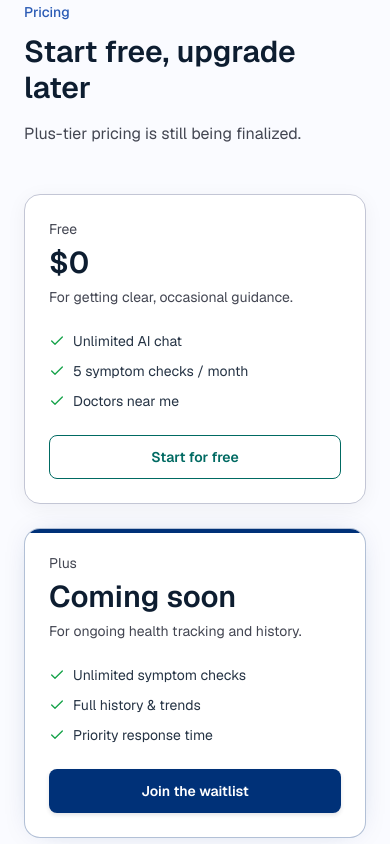
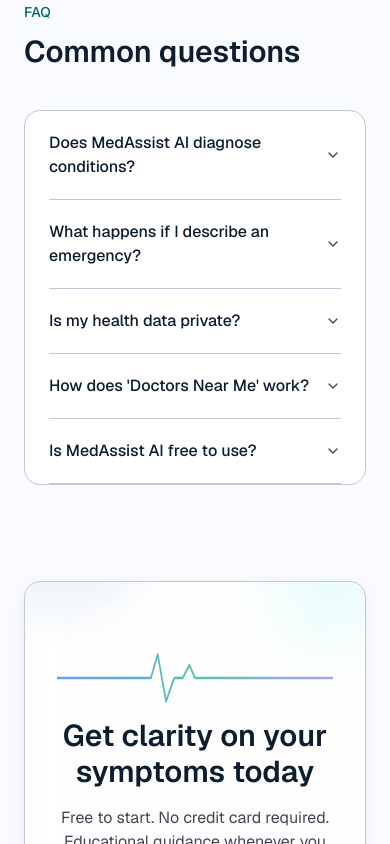
Before and after one commit to anubhab7105/MedAssist_AI, a Next.js app in the folder frontend/: page / in a window 390 px wide. Shown: the part 6140-6984 px from the top of the page. Built offline with nearby package versions, Linux system fonts and the light colour scheme; no server answers.

Commit message:
refactor: remove Pricing component and update navigation and footer links accordingly

```diff
--- a/frontend/app/(marketing)/page.tsx
+++ b/frontend/app/(marketing)/page.tsx
@@ -2,7 +2,6 @@ import { Hero } from "@/components/landing/hero";
 import { Features } from "@/components/landing/features";
 import { HowItWorks } from "@/components/landing/how-it-works";
 import { Screenshots } from "@/components/landing/screenshots";
-import { Pricing } from "@/components/landing/pricing";
 import { FAQ } from "@/components/landing/faq";
 import { Contact } from "@/components/landing/contact";
 import { CTA } from "@/components/landing/cta";
@@ -14,7 +13,6 @@ export default function HomePage() {
       <Features />
       <HowItWorks />
       <Screenshots />
-      <Pricing />
       <FAQ />
       <CTA />
       <Contact />
--- a/frontend/components/landing/pricing.tsx
+++ /dev/null
@@ -1,71 +0,0 @@
-import Link from "next/link";
-import { Check } from "lucide-react";
-import { Button } from "@/components/ui/button";
-import { Card, CardContent, CardHeader } from "@/components/ui/card";
-import { cn } from "@/lib/utils";
-
-const TIERS = [
-  {
-    name: "Free",
-    price: "$0",
-    description: "For getting clear, occasional guidance.",
-    features: ["Unlimited AI chat", "5 symptom checks / month", "Doctors near me"],
-    cta: "Start for free",
-    highlighted: false,
-  },
-  {
-    name: "Plus",
-    price: "Coming soon",
-    description: "For ongoing health tracking and history.",
-    features: ["Unlimited symptom checks", "Full history & trends", "Priority response time"],
-    cta: "Join the waitlist",
-    highlighted: true,
-  },
-];
-
-export function Pricing() {
-  return (
-    <section id="pricing" className="container py-24">
-      <div className="max-w-2xl">
-        <p className="text-sm font-medium text-accent">Pricing</p>
-        <h2 className="mt-3 font-display text-3xl font-semibold text-foreground sm:text-4xl">
-          Start free, upgrade later
-        </h2>
-        <p className="mt-4 text-muted-foreground">Plus-tier pricing is still being finalized.</p>
-      </div>
-
-      <div className="mt-12 grid gap-6 sm:grid-cols-2 sm:max-w-2xl">
-        {TIERS.map((tier) => (
-          <Card
-            key={tier.name}
-            className={cn(
-              "card-hover",
-              tier.highlighted && "relative overflow-hidden border-primary/30 shadow-glow"
-            )}
-          >
-            {tier.highlighted && (
-              <span className="pointer-events-none absolute inset-x-0 top-0 h-1 bg-primary" />
-            )}
-            <CardHeader>
-              <p className="text-sm text-muted-foreground">{tier.name}</p>
-              <p className="text-3xl font-semibold text-foreground">{tier.price}</p>
-              <p className="text-sm text-muted-foreground">{tier.description}</p>
-            </CardHeader>
-            <CardContent>
-              <ul className="space-y-2.5">
-                {tier.features.map((f) => (
-                  <li key={f} className="flex items-center gap-2 text-sm text-foreground/90">
-                    <Check className="h-4 w-4 text-success" /> {f}
-                  </li>
-                ))}
-              </ul>
-              <Button asChild className="mt-6 w-full" variant={tier.highlighted ? "default" : "outline"}>
-                <Link href="/signup">{tier.cta}</Link>
-              </Button>
-            </CardContent>
-          </Card>
-        ))}
-      </div>
-    </section>
-  );
-}
--- a/frontend/components/layout/footer.tsx
+++ b/frontend/components/layout/footer.tsx
@@ -5,7 +5,6 @@ const FOOTER_LINKS = {
   Product: [
     { label: "Features", href: "#features" },
     { label: "How it works", href: "#how-it-works" },
-    { label: "Pricing", href: "#pricing" },
     { label: "FAQ", href: "#faq" },
   ],
   Company: [
--- a/frontend/components/layout/navbar.tsx
+++ b/frontend/components/layout/navbar.tsx
@@ -10,7 +10,6 @@ import { useAuth } from "@/hooks/useAuth";
 const NAV_LINKS = [
   { href: "#features", label: "Features" },
   { href: "#how-it-works", label: "How it works" },
-  { href: "#pricing", label: "Compliance" },
 ];
 
 export function Navbar() {
```
